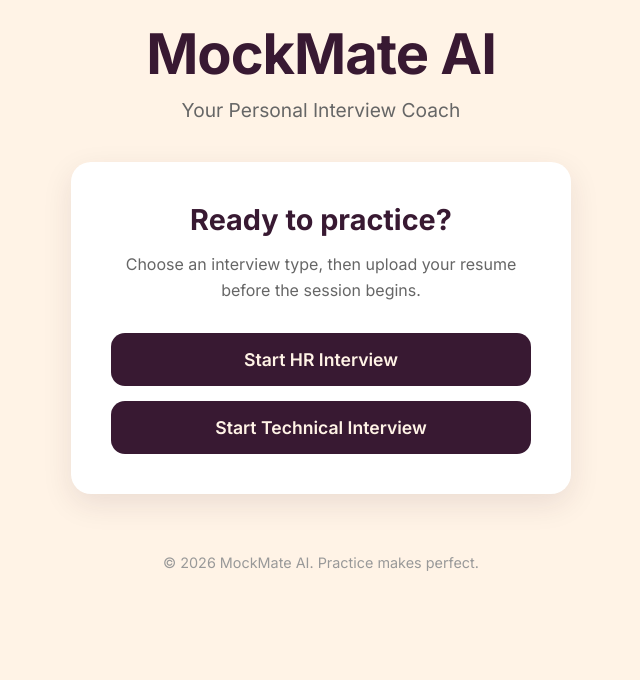
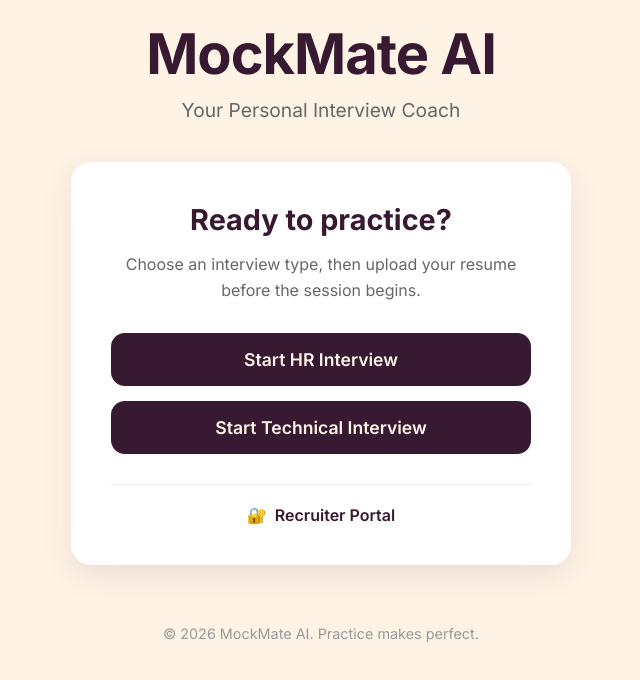
Before and after one commit to avy2025/MockMateAI, a React (Vite) app in the folder frontend/: page / in a window 1280 px wide. Shown: the top 680 px of the page, without its empty margins (319-959 px from the left). Built offline with nearby package versions, Linux system fonts and the light colour scheme; no server answers.

Commit message:
feat(navigation): integrate recruiter routes and add portal link to home

```diff
--- a/frontend/src/App.jsx
+++ b/frontend/src/App.jsx
@@ -5,6 +5,13 @@ import ResumeUpload from './components/ResumeUpload';
 import InterviewRoom from './components/interview-room/InterviewRoom';
 import ReportDashboard from './components/ReportDashboard';
 import { sendBehaviorReport, generateReport } from './services/chatApi';
+
+// Recruiter Components
+import RecruiterLayout from './components/recruiter/RecruiterLayout';
+import DashboardOverview from './components/recruiter/DashboardOverview';
+import CandidateManagement from './components/recruiter/CandidateManagement';
+import CandidateProfile from './components/recruiter/CandidateProfile';
+import ComparisonTool from './components/recruiter/ComparisonTool';
 
 function MainApp() {
   const navigate = useNavigate();
@@ -90,9 +97,18 @@ function MainApp() {
       } />
       <Route path="/report/loading" element={<LoadingScreen />} />
       <Route path="/report/:sessionId" element={<ReportDashboard report={finalReport} onBack={goHome} />} />
+
+      {/* Recruiter Routes */}
+      <Route path="/recruiter" element={<RecruiterLayout />}>
+        <Route index element={<DashboardOverview />} />
+        <Route path="candidates" element={<CandidateManagement />} />
+        <Route path="candidate/:sessionId" element={<CandidateProfile />} />
+        <Route path="compare" element={<ComparisonTool />} />
+      </Route>
     </Routes>
   );
 }
+
 
 function LoadingScreen() {
   return (
--- a/frontend/src/components/Home.jsx
+++ b/frontend/src/components/Home.jsx
@@ -1,4 +1,5 @@
 import React from 'react';
+import { Link } from 'react-router-dom';
 
 const Home = ({ onStartInterview }) => {
   return (
@@ -32,6 +33,12 @@ const Home = ({ onStartInterview }) => {
               Start Technical Interview
             </button>
           </div>
+
+          <div style={{ marginTop: '30px', borderTop: '1px solid #eee', paddingTop: '20px' }}>
+            <Link to="/recruiter" style={{ color: '#381932', fontWeight: 600, textDecoration: 'none', display: 'flex', alignItems: 'center', justifyContent: 'center', gap: '8px' }}>
+              <span>🔐</span> Recruiter Portal
+            </Link>
+          </div>
         </div>
       </main>
 
@@ -41,6 +48,7 @@ const Home = ({ onStartInterview }) => {
     </div>
   );
 };
+
 
 const styles = {
   container: {
```
